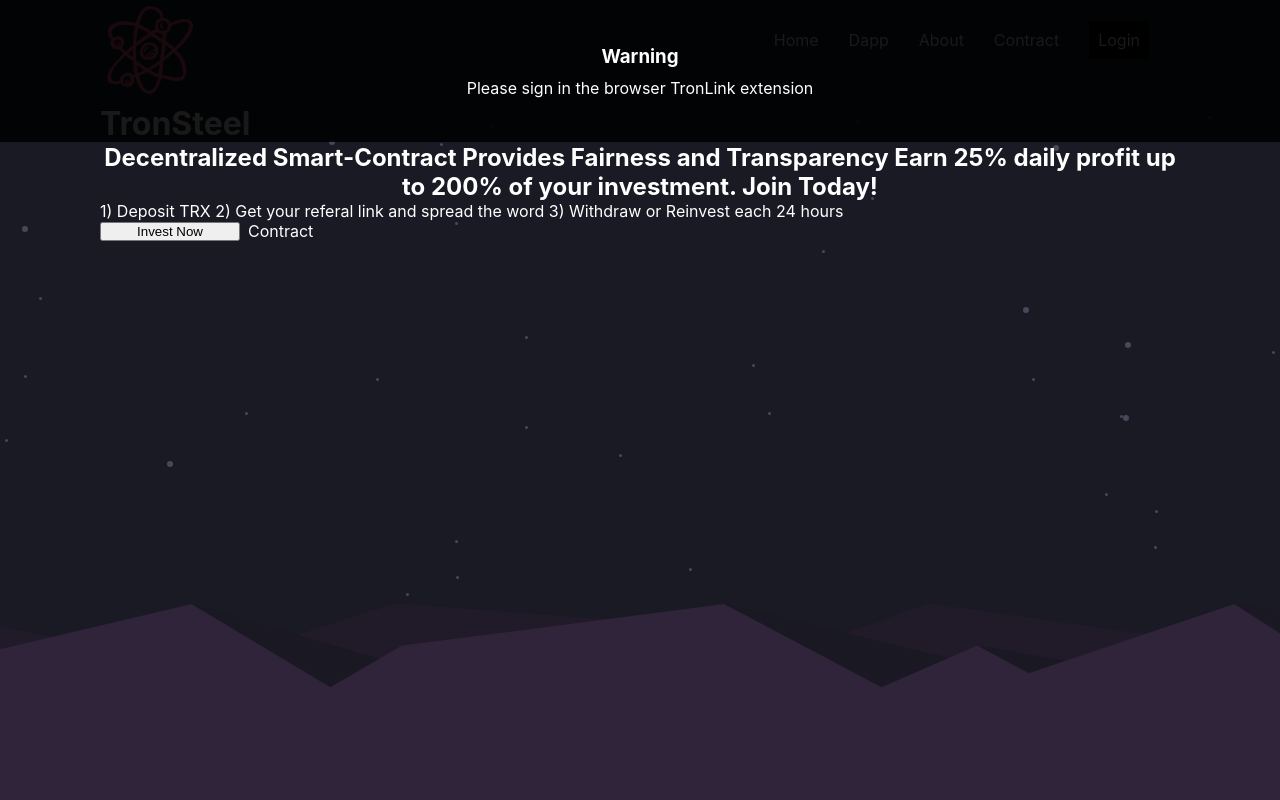
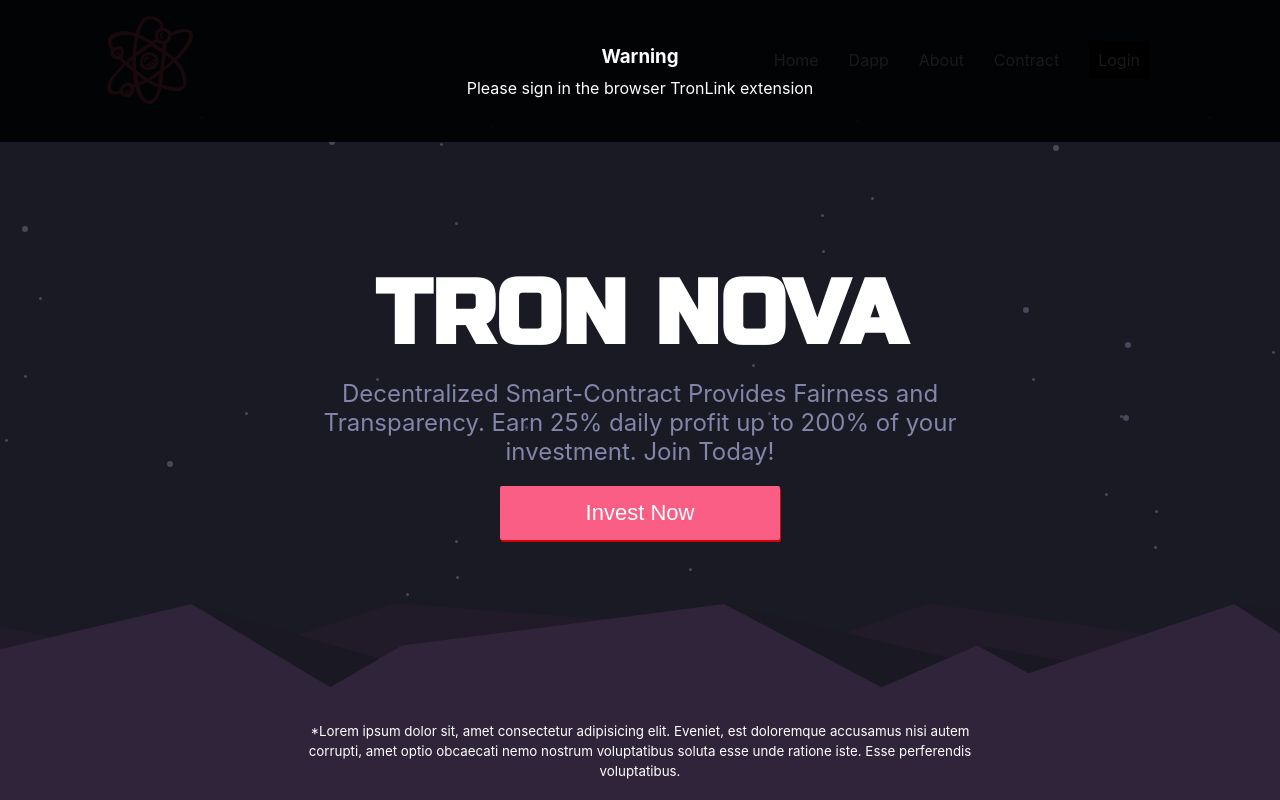
Before and after one commit to chileandapps/nova, a React (Create React App) app: page / in a window 1280 px wide. Built offline with nearby package versions, Linux system fonts and the light colour scheme.

Commit message:
home and dashboard styles

```diff
--- a/public/index.html
+++ b/public/index.html
@@ -15,6 +15,8 @@
       user's mobile device or desktop. See https://developers.google.com/web/fundamentals/web-app-manifest/
     -->
     <link rel="manifest" href="%PUBLIC_URL%/manifest.json" />
+    <link rel="preconnect" href="https://fonts.gstatic.com">
+<link href="https://fonts.googleapis.com/css2?family=Russo+One&display=swap" rel="stylesheet">
     <!--
       Notice the use of %PUBLIC_URL% in the tags above.
       It will be replaced with the URL of the `public` folder during the build.
--- a/src/components/Dashboard.jsx
+++ b/src/components/Dashboard.jsx
@@ -8,9 +8,16 @@
   Button,
   ReferalItem,
   DashboardContainer,
+  HeaderBox,
+  BoxContainer,
 } from "./DashboardStyled";
 
-export const Dashboard = ({ setModal, contractGlobal, contractUser, trxBalance }) => {
+export const Dashboard = ({
+  setModal,
+  contractGlobal,
+  contractUser,
+  trxBalance,
+}) => {
   const [investment, setInvestment] = useState(0);
   const contract = useContext(ContractContext);
   const location = useLocation();
@@ -24,11 +31,10 @@
       const hash = await contract.invest(investment, code);
       console.log(hash);
       setModal({
-        visible: 'true',
-        title: 'You can track your transaction below',
-        text: `View on TRONSCAN: ${hash}`
-      })
-
+        visible: "true",
+        title: "You can track your transaction below",
+        text: `View on TRONSCAN: ${hash}`,
+      });
     } catch (error) {
       console.error(error);
     }
@@ -55,22 +61,30 @@
   return (
     <div>
       <DashboardContainer>
-        <Box>
+        <HeaderBox>
+          <div>
             <h2>Total Investment</h2>
             <h3>{contractGlobal.totalInvestments} </h3>
+          </div>
 
+          <div>
             <h2>Contract Balance</h2>
             <h3>{contractGlobal.getContractBalance} </h3>
-
+          </div>
+          <div>
             <h2>TRX Payout</h2>
             <h3>
               {contractGlobal.totalInvestments -
                 contractGlobal.getContractBalance}{" "}
             </h3>
+          </div>
+
+          <div>
             <h2>Daily Profit</h2>
             <h3>25%</h3>
-        </Box>
-
+          </div>
+        </HeaderBox>
+        <BoxContainer>
           <Box left>
             <h2>Deposit TRX to start earning</h2>
             <form onSubmit={handleInvestment}>
@@ -156,6 +170,7 @@
               Copy Referal Link
             </Button>
           </Box>
+        </BoxContainer>
       </DashboardContainer>
     </div>
   );
--- a/src/components/DashboardStyled.js
+++ b/src/components/DashboardStyled.js
@@ -29,6 +29,40 @@
   flex-direction: row;
   justify-content: center;
   flex-wrap: wrap;
+
+   h2 {
+    color: #8385a9;
+    text-align: center;
+    margin-top: 10px;
+  }
+
+   h3 {
+    margin-top: 10px;
+    margin-bottom: 20px;
+    color: #fb5e84;
+    text-align: center;
+  }
+`;
+
+export const HeaderBox = styled.div`
+  width: 100%;
+  /* background-color: #343650;
+  box-shadow: 8px 10px rgba(0, 0, 0, 0.2); */
+  display:flex;
+  justify-content: space-evenly;
+
+  /* h2{
+    color: white;
+  } */
+  h3{
+    font-size: 1.5em;
+  }
+`;
+
+export const BoxContainer = styled.div`
+width: 100%;
+display:flex;
+justify-content: space-around;
 `;
 
 export const Box = styled.div`
@@ -39,18 +73,6 @@
   background-color: #343650;
   box-shadow: 8px 10px rgba(0, 0, 0, 0.2);
 
-  & h2 {
-    color: #8385a9;
-    text-align: center;
-    margin-top: 10px;
-  }
-
-  & h3 {
-    margin-top: 10px;
-    margin-bottom: 20px;
-    color: #fb5e84;
-    text-align: center;
-  }
 
 
   & .mb-10 {
@@ -76,3 +98,9 @@
   box-shadow: 1px 2px rgba(255, 0, 0, 0.8);
   border-radius: 2px;
 `;
+
+export const ButtonLarge = styled(Button)`
+  width: 280px;
+  font-size: 22px;
+  padding: 14px 0;
+`;
--- a/src/components/Home.jsx
+++ b/src/components/Home.jsx
@@ -2,18 +2,32 @@
 import styled from "styled-components";
 import { useHistory } from "react-router";
 import { Link } from "react-router-dom";
+import { ButtonLarge } from "./../components/DashboardStyled";
 
 const HomeContainer = styled.div`
+  width: 50vw;
+  height: 70vh;
+  margin: 0 auto;
   display: flex;
   flex-direction: column;
   align-items: center;
-  justify-content: flex-start;
-  align-items: flex-start;
+  justify-content: center;
+  /* border: 1px solid green; */
+
+  & h1 {
+    font-size: 90px;
+    font-family: 'Russo One', sans-serif;
+  }
+  & p {
+    margin: 10px 0;
+    font-size: 24px;
+    color: #8385a9;
+  }
 `;
 
 const ButtonContainer = styled.div`
   display: flex;
-align-items: center;
+  align-items: center;
   & button {
     margin-right: 1vh;
     width: 140px;
@@ -21,8 +35,16 @@
 
   & a {
     margin-right: 1vh;
+  }
+`;
 
-  }
+const Footer = styled.div`
+  position: fixed;
+  left: 50%;
+    transform: translate(-50%, 0);
+  bottom: 0;
+  width: 85vh;
+  margin-bottom: 20px;
 `;
 
 export const Home = () => {
@@ -34,22 +56,24 @@
 
   return (
     <HomeContainer>
-      <h1>TronSteel</h1>
-      <h2>
-        Decentralized Smart-Contract Provides Fairness and Transparency Earn 25%
-        daily profit up to 200% of your investment. Join Today!
-      </h2>
-
+      <h1>TRON NOVA</h1>
       <p>
-        1) Deposit TRX
-        2) Get your referal link and spread the word
-        3) Withdraw or Reinvest each 24 hours
+        Decentralized Smart-Contract Provides Fairness and Transparency. Earn
+        25% daily profit up to 200% of your investment. Join Today!
       </p>
 
-      <ButtonContainer>
-        <button onClick={investNow}>Invest Now</button>
-        <Link to="/#">Contract</Link>
-      </ButtonContainer>
+      <ButtonLarge type="button" onClick={investNow}>
+        Invest Now
+      </ButtonLarge>
+
+      <Footer>
+        <small>
+          *Lorem ipsum dolor sit, amet consectetur adipisicing elit. Eveniet,
+          est doloremque accusamus nisi autem corrupti, amet optio obcaecati
+          nemo nostrum voluptatibus soluta esse unde ratione iste. Esse
+          perferendis voluptatibus.
+        </small>
+      </Footer>
     </HomeContainer>
   );
 };
--- a/src/components/Navbar.jsx
+++ b/src/components/Navbar.jsx
@@ -3,18 +3,26 @@
 import Logo from "./../assets/logo.png";
 import styled from "styled-components";
 
+const LogoContainer = styled.div`
+  display:flex;
+  align-items: center;
+  justify-content: center;
+`;
+
 const NavbarContainer = styled.div`
   display: flex;
   flex-direction: row;
   justify-content: space-between;
+  /* border: 1px solid red; */
+  height: 15vh;
 
   & .nav {
     display: flex;
-    height: 80px;
     margin-right: 2vh;
     flex-direction: row;
     align-items: center;
     justify-content: flex-end;
+
 
     & .nav-item {
       margin-left: 15px;
@@ -44,9 +52,9 @@
   return (
     <nav>
       <NavbarContainer>
-        <div>
+        <LogoContainer>
           <img src={Logo} width="100" alt="logo" />
-        </div>
+        </LogoContainer>
         <div className="nav">
           <div className="nav-item">
             <Link to="/">Home</Link>
```
Lines whose indentation alone changed are shown as unchanged.
